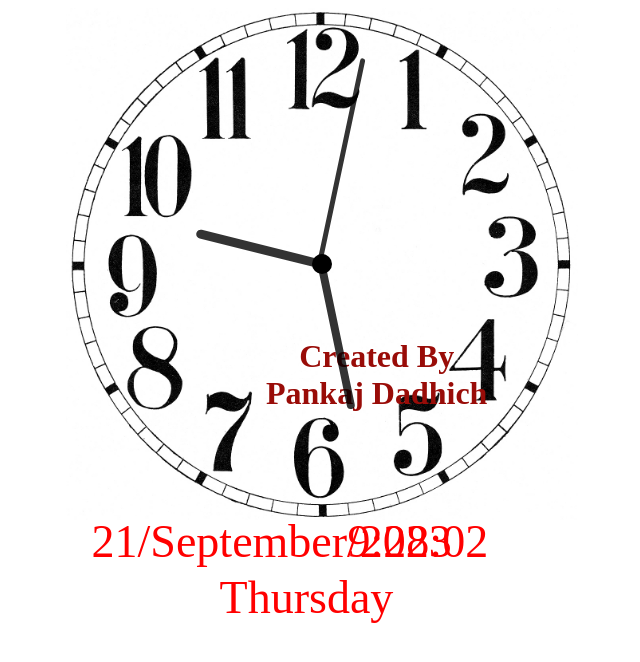
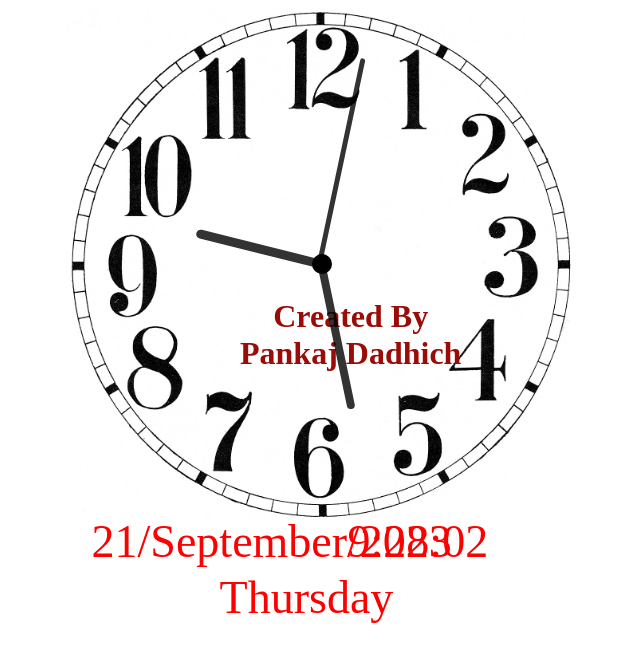
Before and after one commit to 12pankaj/watch, a plain HTML site: page index.html in a window 1280 px wide. Shown: the whole page, without its empty margins (318-958 px from the left). Drawn offline with Linux system fonts and the light colour scheme.

Commit message:
Update index.html

```diff
--- a/index.html
+++ b/index.html
@@ -12,8 +12,8 @@
             padding: 0px;
             color: #990c08;
             position: absolute;
-            top: 330px;
-            left: 200px;
+            top: 290px;
+            left: 174px;
             text-align: center;
            }
 
```
